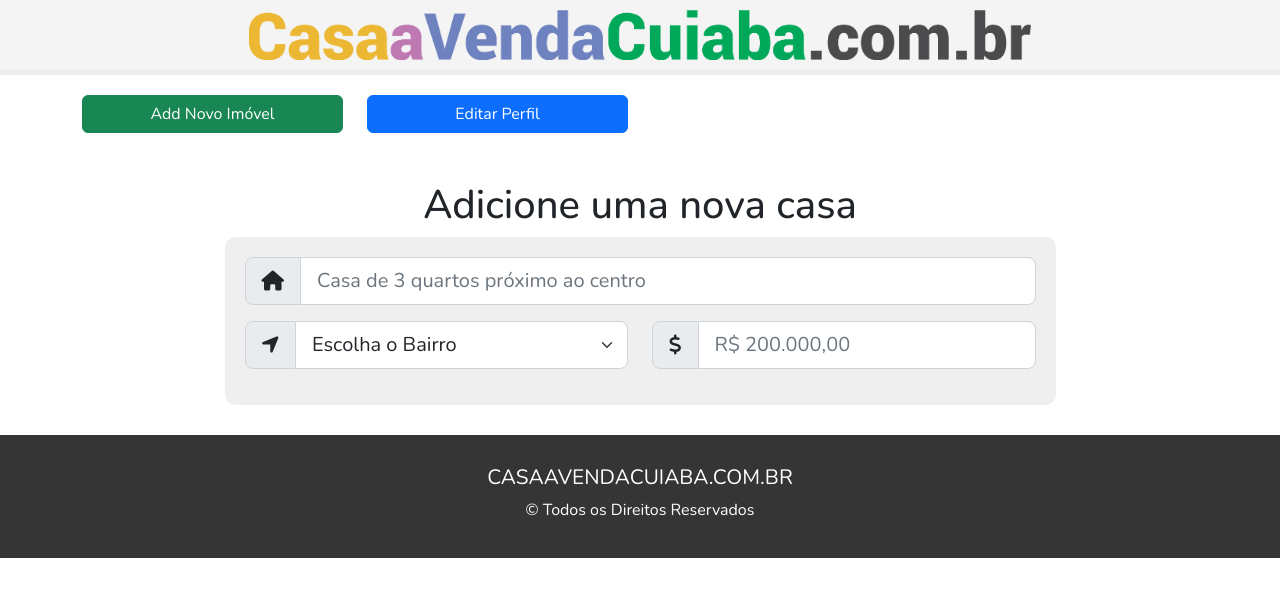
After one commit to 5P3C14L15T/real-estate, a PHP site: page /app/add.html in a window 1280 px wide. The commit adds this page. Shown: the top 597 px of the page. Run offline with PHP 8.4, Linux system fonts and the light colour scheme; some libraries are stand-ins or nearby versions.

Commit message:
update-07-11

```diff
--- /dev/null
+++ b/app/add.html
@@ -0,0 +1,118 @@
+<!DOCTYPE html>
+<html lang="pt-br">
+  <head>
+    <meta charset="UTF-8" />
+    <meta http-equiv="X-UA-Compatible" content="IE=edge" />
+    <!-- <meta name="viewport" content="width=device-width, initial-scale=1.0" /> -->
+    <meta name="viewport" content="width=device-width, initial-scale=1" />
+    <!-- CSS only -->
+    <link rel="stylesheet" href="css/style.css" />
+    <link
+      href="https://cdn.jsdelivr.net/npm/bootstrap@5.2.0-beta1/dist/css/bootstrap.min.css"
+      rel="stylesheet"
+      integrity="sha384-0evHe/X+R7YkIZDRvuzKMRqM+OrBnVFBL6DOitfPri4tjfHxaWutUpFmBp4vmVor"
+      crossorigin="anonymous"
+    />
+    <script
+      src="https://kit.fontawesome.com/6c66823518.js"
+      crossorigin="anonymous"
+    ></script>
+    <title>Casa a Venda Cuiabá</title>
+  </head>
+  <body>
+    <header class="main">
+      <nav class="menu">
+        <div class="container">
+          <div class="logo">
+            <img src="imagem/logo.png" class="img-fluid logo-img" alt="" />
+          </div>
+        </div>
+      </nav>
+    </header>
+
+    <nav class="componentes">
+      <div class="container">
+        <div class="row">
+          <div class="col-md-3">
+            <a href="#!" class="btn btn-success d-block">Add Novo Imóvel</a>
+          </div>
+          <div class="col-md-3">
+            <a href="#!" class="btn btn-primary d-block">Editar Perfil</a>
+          </div>
+        </div>
+      </div>
+    </nav>
+
+    <section class="main mt-5">
+      <div class="container">
+        <div class="row">
+          <div class="col-md-9 mx-auto">
+            <h1 class="text-center">Adicione uma nova casa</h1>
+
+            <form action="#!" class="add-imovel">
+              <div class="input-group input-group-lg mb-3">
+                <span class="input-group-text" id="inputGroup-sizing-lg"
+                  ><i class="fas fa-home"></i
+                ></span>
+
+                <input
+                  type="text"
+                  class="form-control"
+                  name="titulo"
+                  placeholder="Casa de 3 quartos próximo ao centro"
+                  aria-describedby="inputGroup-sizing-lg"
+                />
+              </div>
+
+              <div class="row">
+                <div class="col-md-6">
+                    <div class="input-group input-group-lg mb-3">
+                        <span class="input-group-text" id="inputGroup-sizing-lg"
+                          ><i class="fas fa-location-arrow"></i></span>
+
+                          <select class="form-select">
+                            <option selected>Escolha o Bairro</option>
+                            <option value="1">Araés</option>
+                            <option value="2">CPA 1</option>
+                            <option value="3">Belvedere</option>
+                          </select>
+                      </div>
+                </div>
+                <div class="col-md-6">
+                    <div class="input-group input-group-lg mb-3">
+                        <span class="input-group-text" id="inputGroup-sizing-lg"
+                          ><i class="fas fa-dollar-sign"></i></span>
+
+                        <input
+                          type="text"
+                          class="form-control"
+                          name="titulo"
+                          placeholder="R$ 200.000,00"
+                          aria-describedby="inputGroup-sizing-lg"
+                        />
+                      </div>
+                </div>
+              </div>
+            </form>
+          </div>
+        </div>
+      </div>
+    </section>
+
+    <footer class="footer">
+      <div class="container">
+        <div class="row">
+          <h1>CASAAVENDACUIABA.COM.BR</h1>
+          <p>&copy; Todos os Direitos Reservados</p>
+        </div>
+      </div>
+    </footer>
+
+    <!-- JavaScript Bundle with Popper -->
+    <script
+      src="https://cdn.jsdelivr.net/npm/bootstrap@5.2.0-beta1/dist/js/bootstrap.bundle.min.js"
+      integrity="sha384-pprn3073KE6tl6bjs2QrFaJGz5/SUsLqktiwsUTF55Jfv3qYSDhgCecCxMW52nD2"
+      crossorigin="anonymous"
+    ></script>
+  </body>
+</html>
--- a/app/css/style.css
+++ b/app/css/style.css
@@ -206,3 +206,11 @@ footer .cta button {
     color: rgb(102, 95, 92);
     text-align: center;
 }
+
+/* página add imóvel */
+
+.add-imovel {
+    padding: 20px;
+    border-radius: 10px;
+    background: rgb(239, 239, 239);
+}
```
